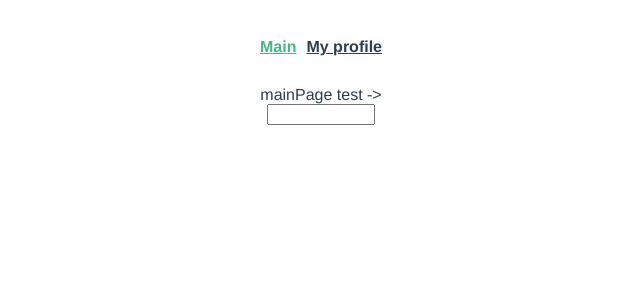
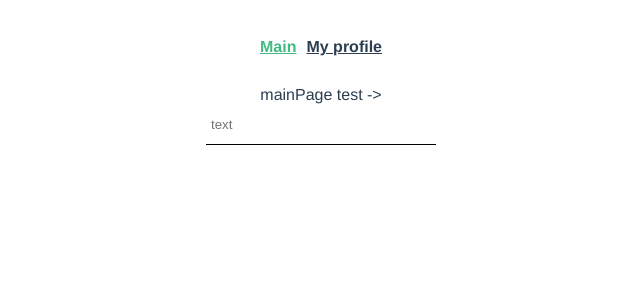
Before and after one commit to MaxymZakharkiv/E-commerce, a Vue app: page / in a window 1280 px wide. Shown: the top 300 px of the page, without its empty margins (319-959 px from the left). Built offline with nearby package versions, Linux system fonts and the light colour scheme.

Commit message:
add style to m-input

```diff
--- a/src/App.vue
+++ b/src/App.vue
@@ -1,7 +1,7 @@
 <template>
   <router-view />
   test -> {{ test }}
-  <m-input v-model="test" />
+  <m-input v-model="test" placeholder="text" disabled />
   <!--  test12345 abcd2jgA@-->
 </template>
 
--- a/src/components/ui-kit/MInput.vue
+++ b/src/components/ui-kit/MInput.vue
@@ -1,22 +1,25 @@
 <template>
   <div>
     <input
+      class="defaulStyleInput"
+      :class="classes"
       v-bind="$attrs"
-      :style="{ width: `${width}px` }"
+      :disabled="disabled"
+      :style="{ width: `${width}px`, height: `${height}px` }"
       :type="type"
       :placeholder="placeholder"
-      v-model="modelData"
+      v-model="model"
     />
   </div>
 </template>
 
 <script>
 export default {
-  name: "MInput",
+  name: 'MInput',
   props: {
     type: {
       type: String,
-      default: "text",
+      default: 'text',
     },
     placeholder: {
       type: String,
@@ -24,28 +27,79 @@ export default {
     },
     width: {
       type: Number,
-      default: 100,
+      default: 220,
+    },
+    height: {
+      type: Number,
+      default: 30,
     },
     modelValue: {
       type: String,
     },
+    outline: {
+      type: Boolean,
+      required: false,
+    },
+    rounded: {
+      type: Boolean,
+      required: false,
+    },
+    disabled: {
+      type: Boolean,
+      required: false,
+    },
   },
   computed: {
-    modelData: {
+    model: {
       get() {
         return this.modelValue
       },
       set(val) {
-        this.$emit("update:modelValue", val)
+        this.$emit('update:modelValue', val)
       },
     },
-  },
-  methods: {
-    updateValue(e) {
-      this.$emit("update:value", e.target.value)
+    classes() {
+      return {
+        'input-outline': this.outline,
+        'input-rounded': this.rounded,
+        'input-disabled': this.disabled,
+      }
     },
   },
 }
 </script>
 
-<style scoped></style>
+<style scoped>
+.defaulStyleInput {
+  padding: 5px;
+  outline: 0;
+  border: none;
+  border-bottom: 1px solid black;
+}
+.defaulStyleInput:not([disabled]):hover,
+.defaulStyleInput:not([disabled]):focus {
+  border-bottom: 1px solid blue;
+}
+.input-outline {
+  border: 1px solid black;
+}
+.input-outline:hover,
+.input-outline:focus {
+  border: 1px solid blue;
+}
+
+.input-rounded {
+  border-radius: 20px;
+  text-indent: 5px;
+  font-size: 16px;
+}
+
+.input-disabled {
+  background: none;
+  //border: 1px dashed grey;
+}
+
+.input-disabled:hover {
+  cursor: not-allowed;
+}
+</style>
```
